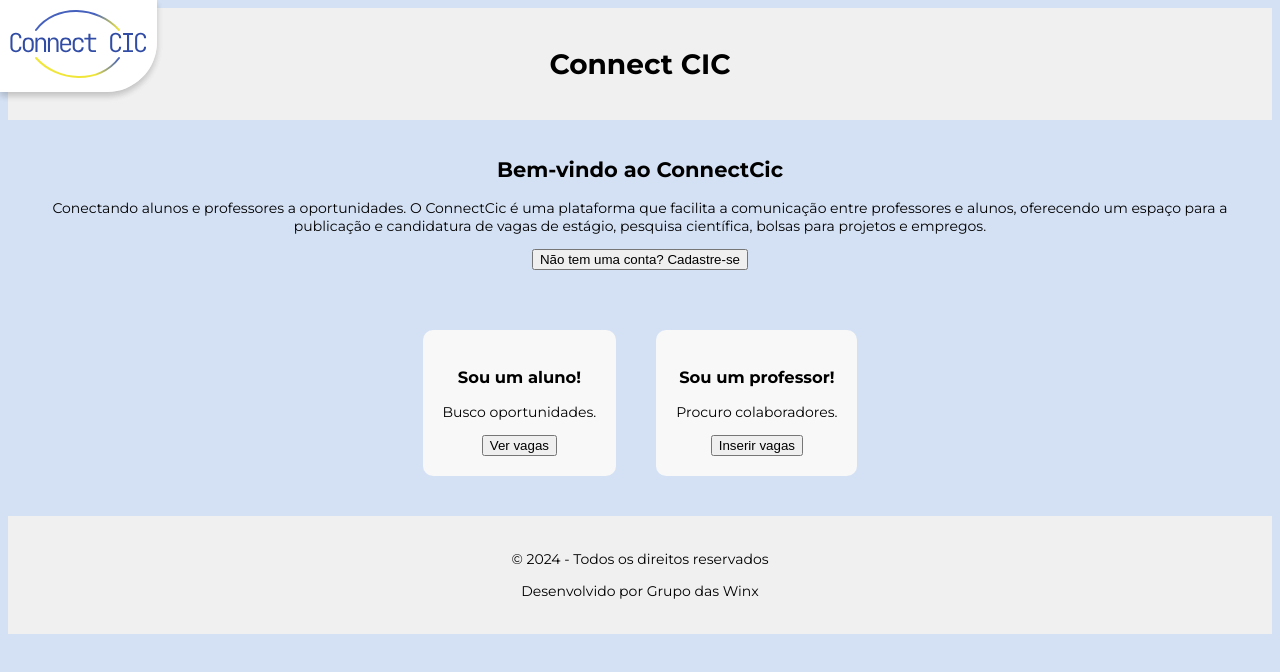
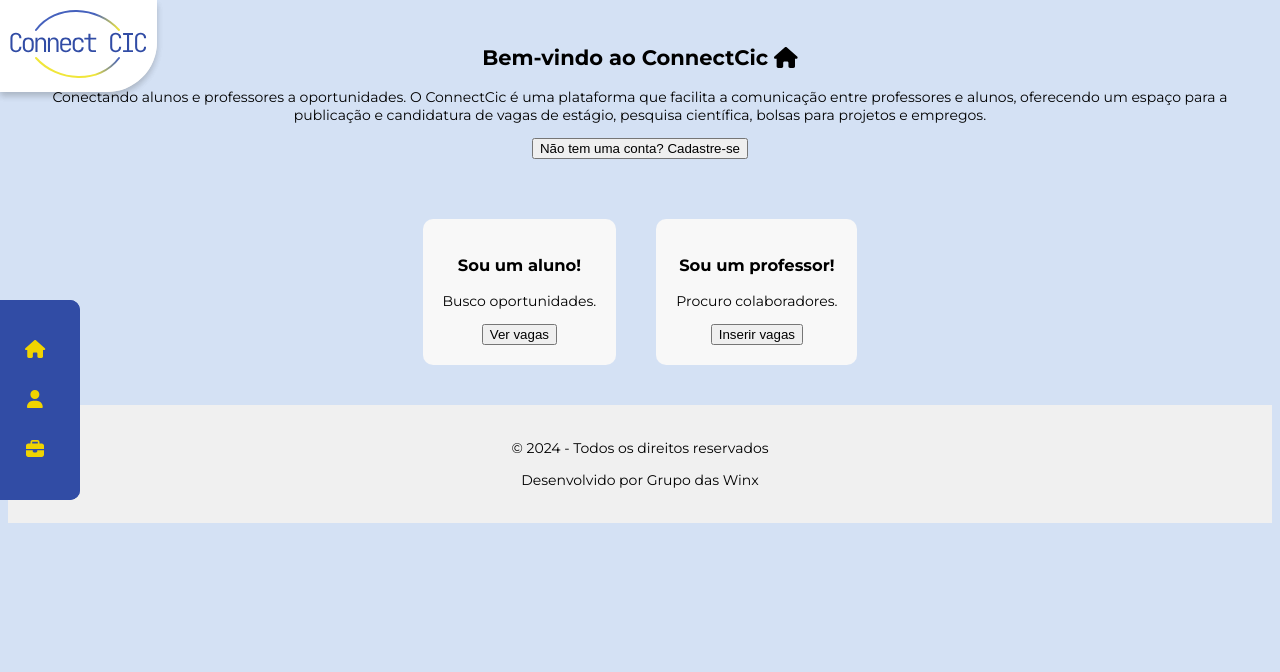
Before and after one commit to colcic-uesc/front-end-project-winx, a Vue app: page / in a window 1280 px wide. Shown: the top 672 px of the page. Built offline with nearby package versions, Linux system fonts and the light colour scheme.

Commit message:
HomeView e sidebar

```diff
--- a/package.json
+++ b/package.json
@@ -9,6 +9,9 @@
     "preview": "vite preview"
   },
   "dependencies": {
+    "@fortawesome/fontawesome-svg-core": "^6.5.2",
+    "@fortawesome/free-solid-svg-icons": "^6.5.2",
+    "@fortawesome/vue-fontawesome": "^3.0.8",
     "vue": "^3.4.21",
     "vue-router": "^4.3.0"
   },
--- a/src/components/SidebarComponent.vue
+++ b/src/components/SidebarComponent.vue
@@ -1,8 +1,80 @@
-<script setup>
-</script>
+<template>
+    <div class="sidebar" :class="{ collapsed: isCollapsed }" @click="toggleMenu">
+         <div v-if="!isCollapsed">
+           <button @click.stop="goHome" aria-label="Go Home">
+             <font-awesome-icon icon="house" />
+           </button>
+           <button @click.stop="goProfile" aria-label="Go to Profile">
+             <font-awesome-icon icon="user" />
+           </button>
+           <button @click.stop="goJobs" aria-label="View Jobs">
+             <font-awesome-icon icon="briefcase" />
+           </button>
+         </div>
+       </div>
+   </template>
 
-<template>
-</template>
 
-<style scoped>
-</style>
+   <script>
+
+   import '../assets/base.css';
+
+   export default {
+     name: 'Sidebar',
+     data() {
+       return {
+         isCollapsed: false
+       };
+     },
+     methods: {
+       toggleMenu() {
+         this.isCollapsed = !this.isCollapsed;
+       },
+       goHome() {
+         this.$router.push('/');
+       },
+       goProfile() {
+         this.$router.push('/profile');
+       },
+       goJobs() {
+         this.$router.push('/jobs');
+       }
+     }
+   }
+   </script>
+
+   <style scoped>
+   .sidebar {
+     height: 180px;
+     width: 60px;
+     display: flex;
+     flex-direction: column;
+     align-items: center;
+     background-color: var(--color-variant-background);
+     padding: 10px;
+     border-radius: 0 10px 10px 0px;
+     position: fixed;
+     top: 50%;
+     transform: translateY(-50%);
+     left: 0;
+     z-index: 1000;
+   }
+
+   .sidebar.collapsed {
+     width: 20px;
+   }
+
+   .sidebar button {
+     cursor: pointer;
+     text-align: center;
+     background: none;
+     border: none;
+     font-size: 18px;
+     color: var(--color-secondary-hover); /* Melhora a visibilidade dos ícones */
+     height: 40px;
+     width: 50px;
+     padding-top: 30px;
+     margin: 0px 0; /* Espaçamento entre os botões */
+   }
+
+   </style>
--- a/src/main.js
+++ b/src/main.js
@@ -3,8 +3,15 @@
 import { createApp } from 'vue'
 import App from './App.vue'
 import router from './router'
+import { library } from '@fortawesome/fontawesome-svg-core';
+import { faHome, faUser, faBriefcase } from '@fortawesome/free-solid-svg-icons';
+import { FontAwesomeIcon } from '@fortawesome/vue-fontawesome';
+
+library.add(faHome, faUser, faBriefcase);
 
 const app = createApp(App)
+
+app.component('font-awesome-icon', FontAwesomeIcon);
 
 app.use(router)
 
--- a/src/views/HomeView.vue
+++ b/src/views/HomeView.vue
@@ -1,13 +1,11 @@
 <template>
     <div class="home">
       <HeaderComponent/>
-      <header>
-        <h1>Connect CIC</h1>
-      </header>
+      <SidebarComponent/>
 
       <main>
         <section class="welcome">
-          <h2>Bem-vindo ao ConnectCic</h2>
+          <h2>Bem-vindo ao ConnectCic <font-awesome-icon icon="house" /></h2>
           <p>Conectando alunos e professores a oportunidades. O ConnectCic é uma plataforma que facilita a comunicação entre professores e alunos, oferecendo um espaço para a publicação e candidatura de vagas de estágio, pesquisa científica, bolsas para projetos e empregos.</p>
           <button @click="register">Não tem uma conta? Cadastre-se</button>
         </section>
@@ -15,6 +13,7 @@
         <section class="roles">
           <div class="student">
             <h3>Sou um aluno!</h3>
+
             <p>Busco oportunidades.</p>
             <button @click="viewStudentJobs">Ver vagas</button>
           </div>
@@ -34,11 +33,13 @@
   </template>
 
   <script>
-  import HeaderComponent from '../components/HeaderComponent.vue';  // Importar o LogoComponent correto
+import SidebarComponent from '../components/SidebarComponent.vue';
+import HeaderComponent from '../components/HeaderComponent.vue';  // Importar o LogoComponent correto
+import '../assets/base.css';
 
   export default {
     components: {
-        HeaderComponent  // Registrar o LogoComponent
+        HeaderComponent, SidebarComponent  // Registrar o LogoComponent
     }
   }
 
```
Also changed, not shown: 1 other file (tests, documents, lock files or other folders).
